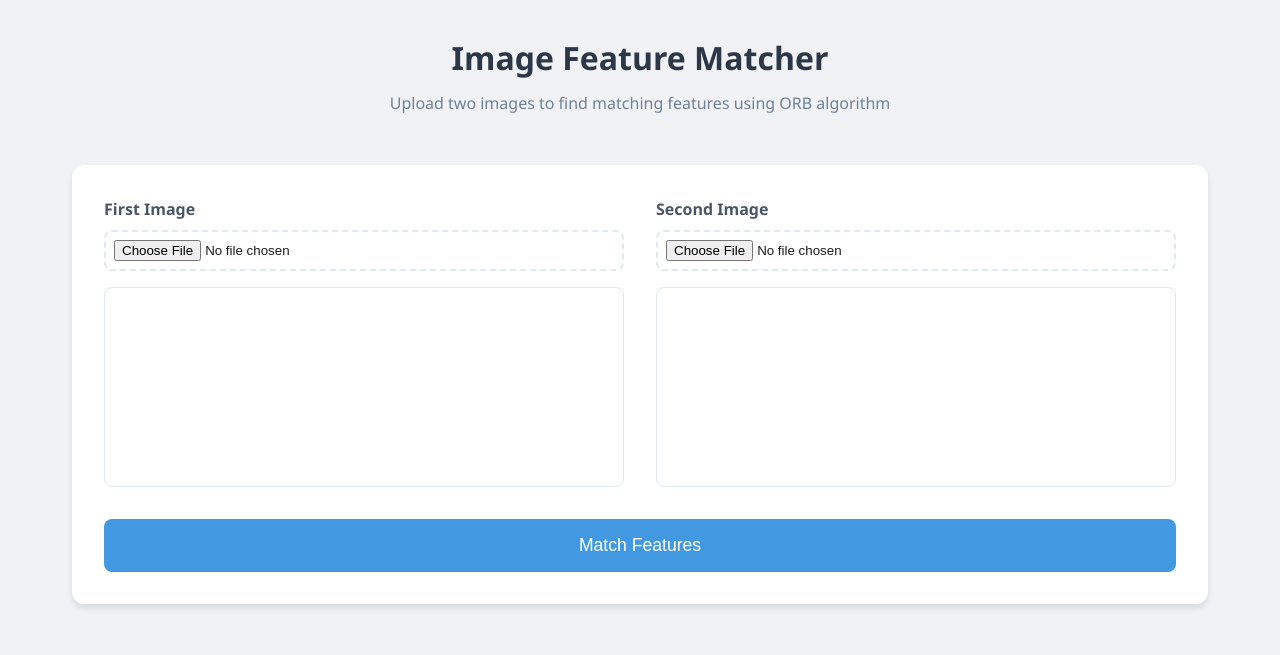
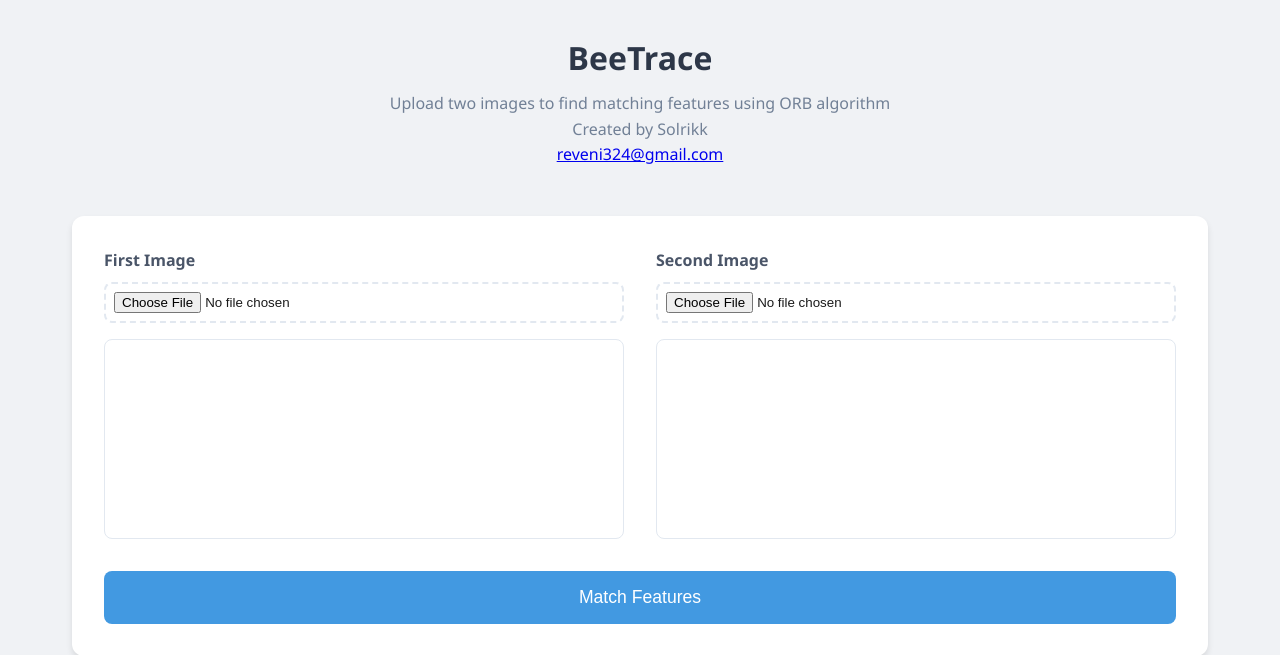
Before and after one commit to Solrikk/BeeTrace, a FastAPI app: page / in a window 1280 px wide. Shown: the top 655 px of the page. Run offline with FastAPI, Linux system fonts and the light colour scheme.

Commit message:
Update index.html

```diff
--- a/templates/index.html
+++ b/templates/index.html
@@ -5,13 +5,21 @@
     <meta charset="UTF-8">
     <meta name="viewport" content="width=device-width, initial-scale=1.0">
     <title>Image Feature Matcher</title>
+    <meta name="theme-color" content="#0f1116">
+    <link rel="preconnect" href="https://fonts.googleapis.com">
+    <link rel="preconnect" href="https://fonts.gstatic.com" crossorigin>
+    <link href="https://fonts.googleapis.com/css2?family=Inter:wght@400;500;600&display=swap" rel="stylesheet">
     <link rel="stylesheet" href="/static/css/style.css">
 </head>
 <body>
     <div class="container">
         <header>
-            <h1>Image Feature Matcher</h1>
+            <h1>BeeTrace</h1>
             <p>Upload two images to find matching features using ORB algorithm</p>
+            <div class="author-info">
+                <p>Created by Solrikk</p>
+                <a href="mailto:reveni324@gmail.com">reveni324@gmail.com</a>
+            </div>
         </header>
 
         <div class="upload-container">
```
